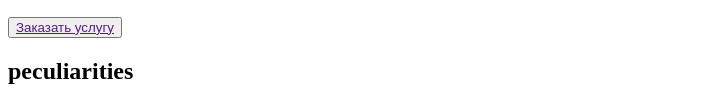
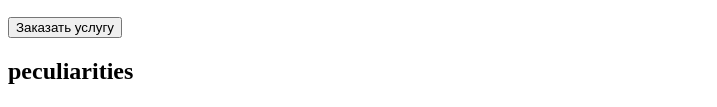
Before and after one commit to OlgaLipko/goit-markup-hw-01, a plain HTML site: page index.html in a window 1280 px wide. Shown: the part 217-324 px from the top of the page, without its empty margins (0-717 px from the left). Drawn offline with Linux system fonts and the light colour scheme.

Commit message:
исправляет кнопку

```diff
--- a/index.html
+++ b/index.html
@@ -25,17 +25,17 @@
     <li><a href="mailto:info@devstudio.com">info@devstudio.com</a></li>
     <li><a href="tel:+380961111111">+38 096 111 11 11</a></li>
 </ul>
-
 </header>
 
 
 <!--Hero-->
 <section>
 <h1>Эффективные решения<br> для вашего бизнеса</h1>
-<button type="button"><a href="">Заказать услугу</a></button>
+<button type="button">Заказать услугу</button>
 </section>
 <!--peculiarities-->
 <section>
+<!--hidden-header-->
 <h2>peculiarities</h2>
  <ul>
 <li>
```
